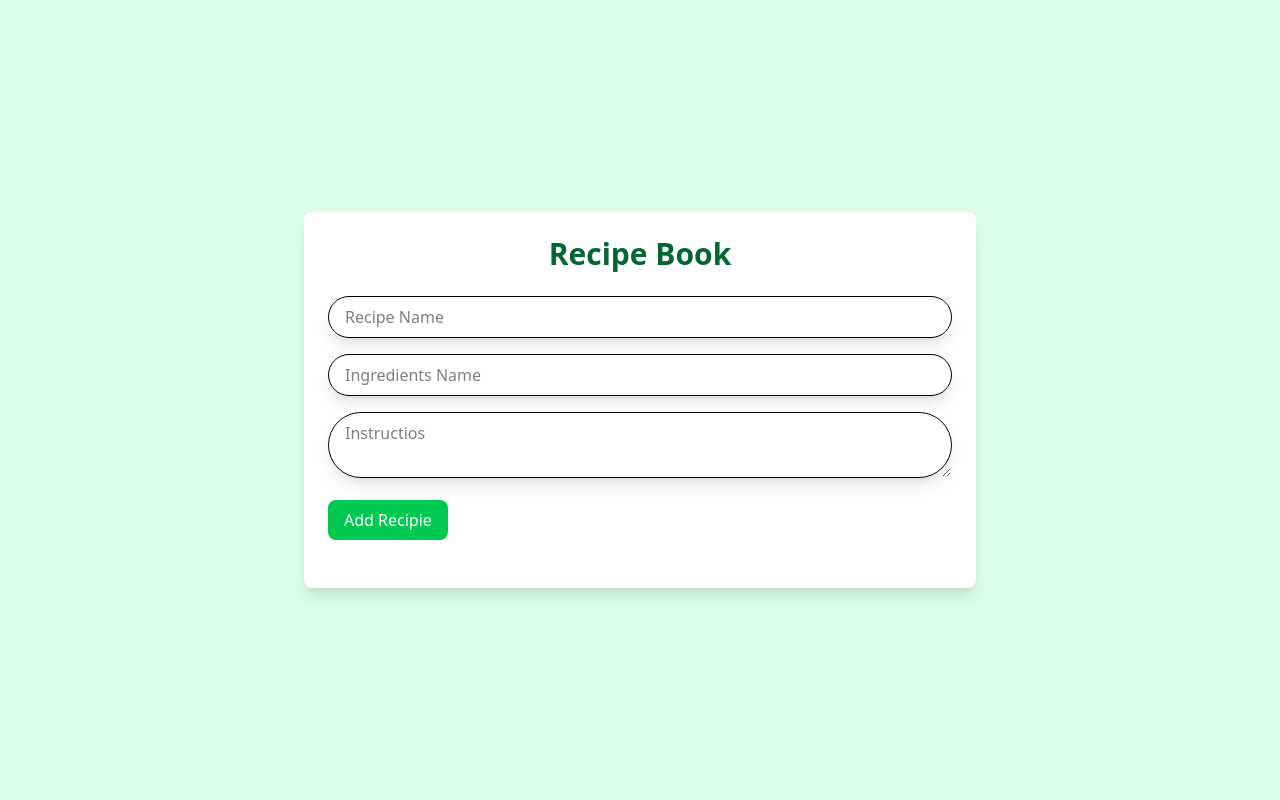
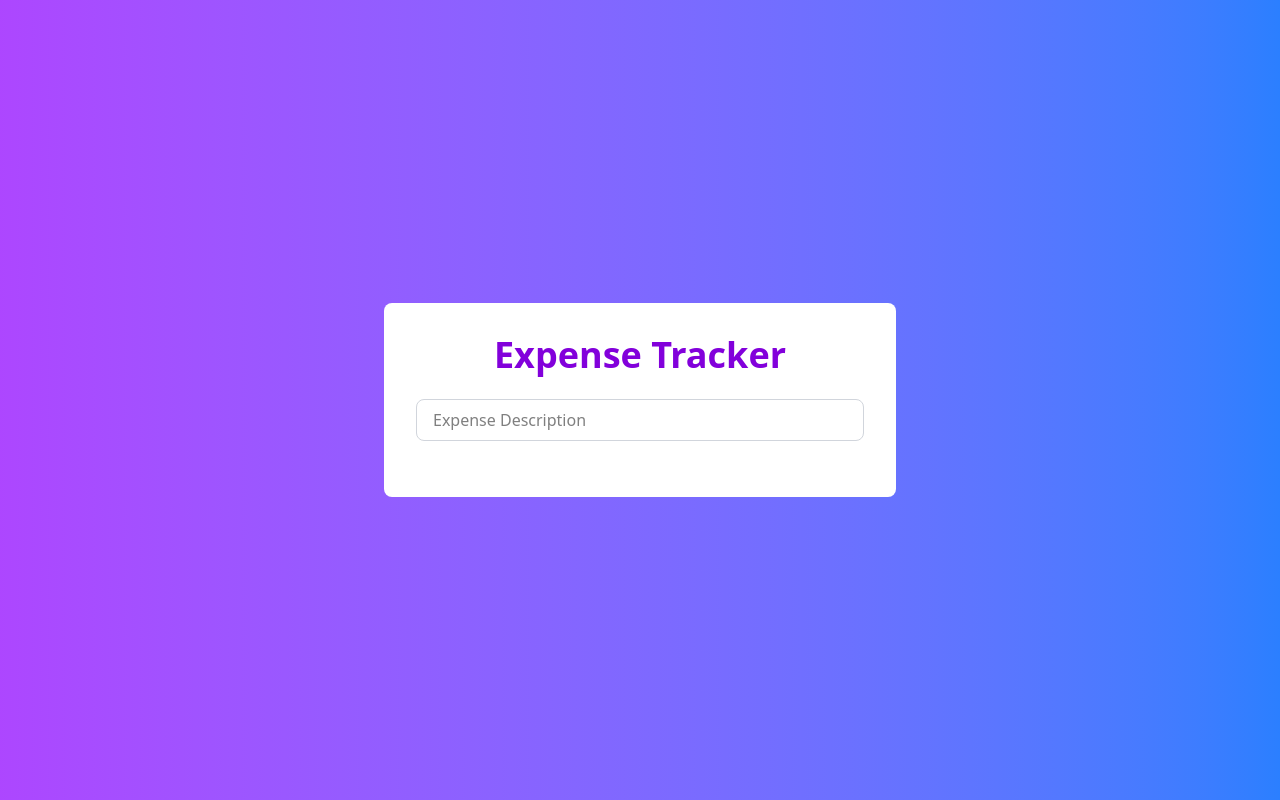
Before and after one commit to nothariharan/zustand_learn, a React (Vite) app: page / in a window 1280 px wide. Built offline with nearby package versions, Linux system fonts and the light colour scheme.

Commit message:
Added next project which is the expense tracker's skeleton code

```diff
--- a/src/App.tsx
+++ b/src/App.tsx
@@ -1,8 +1,10 @@
+import ExpenseTracker from "./components/ExpenseTracker"
 import RecipeApp from "./components/RecipeApp"
 
 const App = () => {
   return (
-    <RecipeApp />
+    // <RecipeApp />
+    <ExpenseTracker />
   )
 }
 export default App
--- /dev/null
+++ b/src/components/ExpenseTracker.tsx
@@ -0,0 +1,21 @@
+import { useState } from "react"
+import { useStore } from "../store/store_2"
+const ExpenseTracker = () => {
+const {expenses,addExpense,removeExpense} = useStore()
+const [description,setDescription] = useState<string>('')
+const [amount,setAmount] = useState<number | "">("")
+  return (
+    <div className="min-h-screen flex items-center justify-center bg-gradient-to-r from-purple-500 to-blue-500">
+      <div className="bg-white p-8 rounded-lg shadwow-lg w-full max-w-lg">
+        <h1 className="text-4xl font-extrabold mb-6 text-center text-purple-700">
+          Expense Tracker
+        </h1>
+
+        <div className="space-y-4 mb-6">
+          <input type="text" value={description} onChange={e=>setDescription(e.target.value)} placeholder="Expense Description" className="w-full px-4 py-2 border rounded-lg border-gray-300 focus:outline-none focus:ring-2 focus:ring-blue-500"/>
+        </div>
+      </div>
+    </div>
+  )
+}
+export default ExpenseTracker
--- /dev/null
+++ b/src/store/store_2.ts
@@ -0,0 +1,26 @@
+import {create} from "zustand"
+
+interface Expense {
+    id:number;
+    description:string;
+    amount:number;
+}
+
+interface ExpenseStore {
+    expenses: Expense[]
+    addExpense: (expense : Expense) => void;
+    removeExpense: (id : number) => void;
+
+}
+
+export const useStore = create<ExpenseStore>((set) => ({
+    expenses: [],
+    addExpense: (expense) =>
+        set((state) => ({
+            expenses: [...state.expenses,expense],
+        })),
+    removeExpense: (id) =>
+        set((state) => ({
+            expenses: state.expenses.filter((expense) => expense.id !== id )
+        }))
+}))
```
